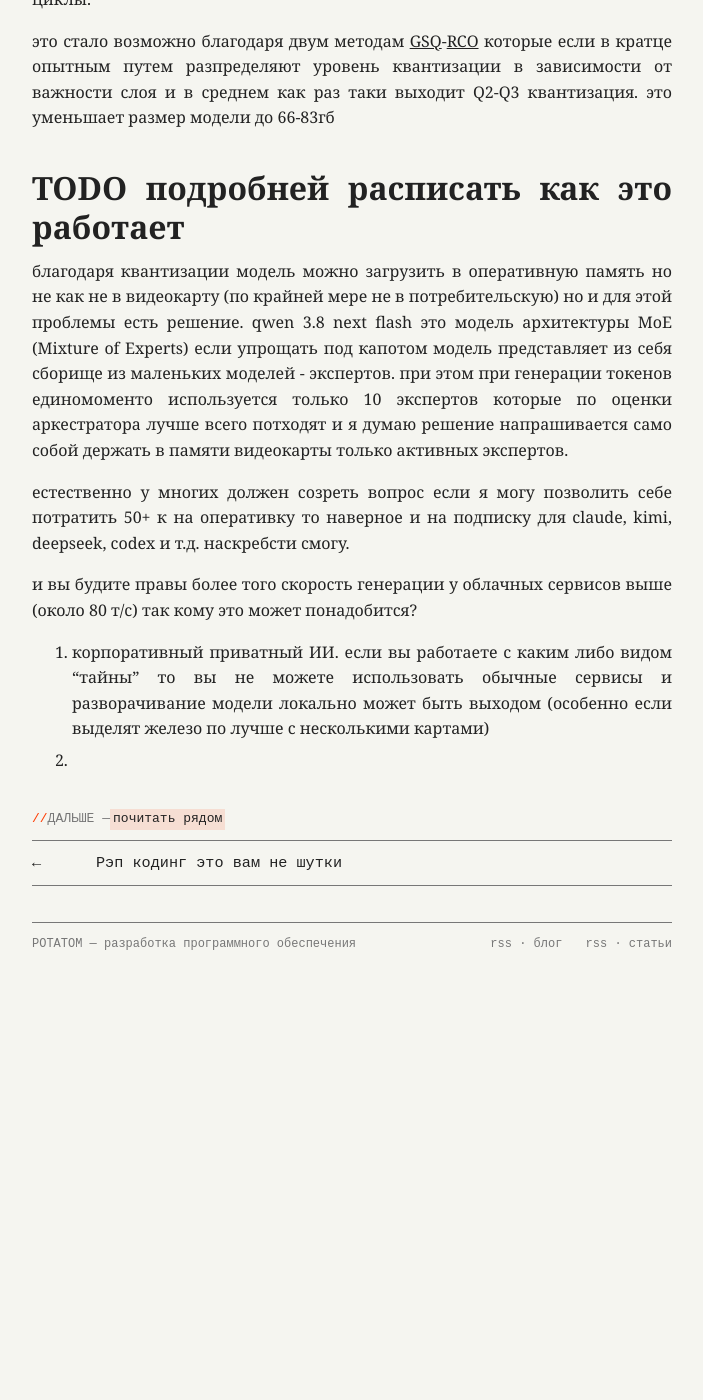
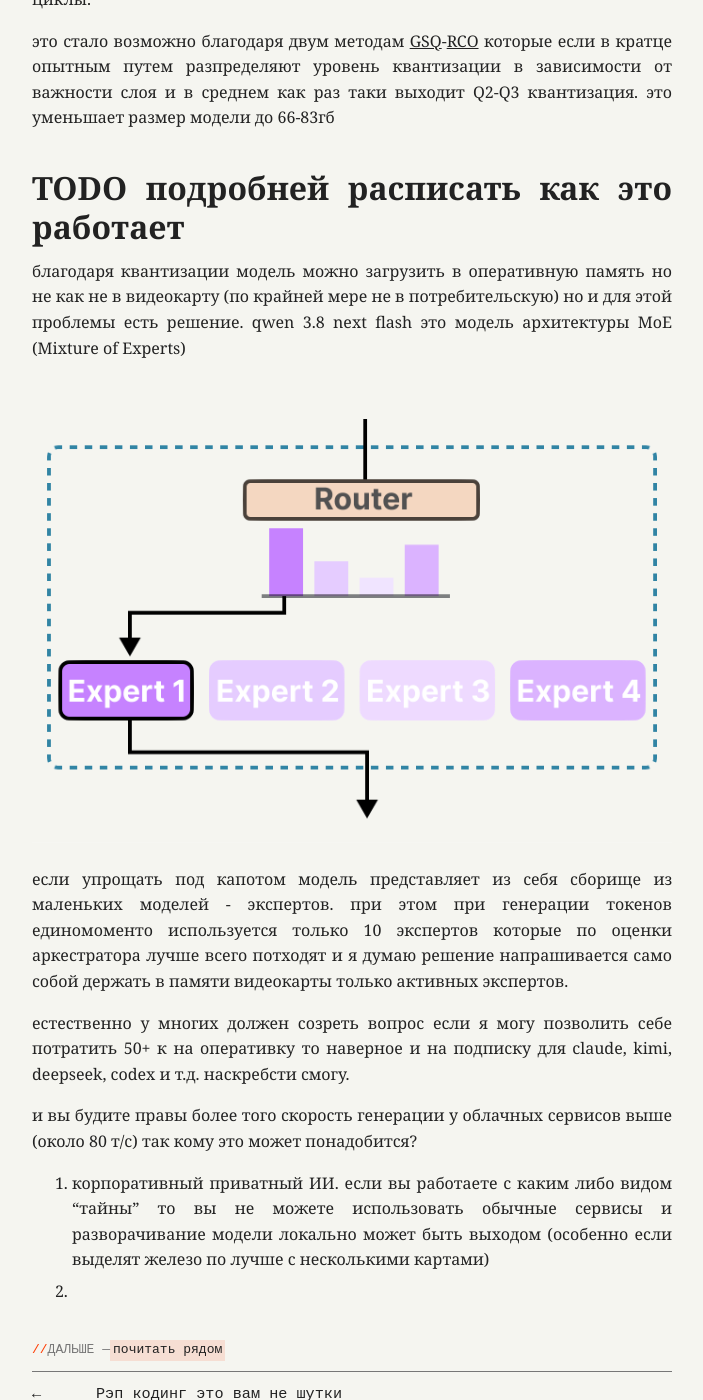
Before and after one commit to ShadowCHuyna/blog, a Jekyll site: the page built from _articles/2026-11-14-разминнаем-про-strata-или-запускаем-большую-модель-на-относительно-номальном-пк.md, in a window 1280 px wide and 1400 px high, scrolled down 1603 px. Shown: the whole window, without its empty margins (288-991 px from the left). Built offline with Jekyll 4.4.1, drawn with Linux system fonts in a browser that asks for light colours; comment, search, counter and statistics services are not loaded; before the commit the page ends 2617 px from its top, so only the background shows below that.

Commit message:
Update Articles (Статьи) “2026-11-14-разминнаем-про-strata-или-запускаем-большую-модель-на-относительно-номальном-пк”

```diff
--- a/_articles/2026-11-14-разминнаем-про-strata-или-запускаем-большую-модель-на-относительно-номальном-пк.md
+++ b/_articles/2026-11-14-разминнаем-про-strata-или-запускаем-большую-модель-на-относительно-номальном-пк.md
@@ -56,7 +56,11 @@ tags:
 
 # TODO подробней расписать как это работает
 
-благодаря квантизации модель можно загрузить в оперативную память но не как не в видеокарту (по крайней мере не в потребительскую) но и для этой проблемы есть решение. qwen 3.8 next flash это модель архитектуры MoE (Mixture of Experts) если упрощать под капотом модель представляет из себя сборище из маленьких моделей - экспертов. при этом при генерации токенов единомоменто используется только 10 экспертов которые по оценки аркестратора лучше всего потходят и я думаю решение напрашивается само собой держать в памяти видеокарты только активных экспертов.
+благодаря квантизации модель можно загрузить в оперативную память но не как не в видеокарту (по крайней мере не в потребительскую) но и для этой проблемы есть решение. qwen 3.8 next flash это модель архитектуры MoE (Mixture of Experts)
+
+![MoE](/assets/imgs/50a9eba8-8490-4959-8cda-f0855af65d67_1360x972.png)
+
+если упрощать под капотом модель представляет из себя сборище из маленьких моделей - экспертов. при этом при генерации токенов единомоменто используется только 10 экспертов которые по оценки аркестратора лучше всего потходят и я думаю решение напрашивается само собой держать в памяти видеокарты только активных экспертов.
 
 
 
```
